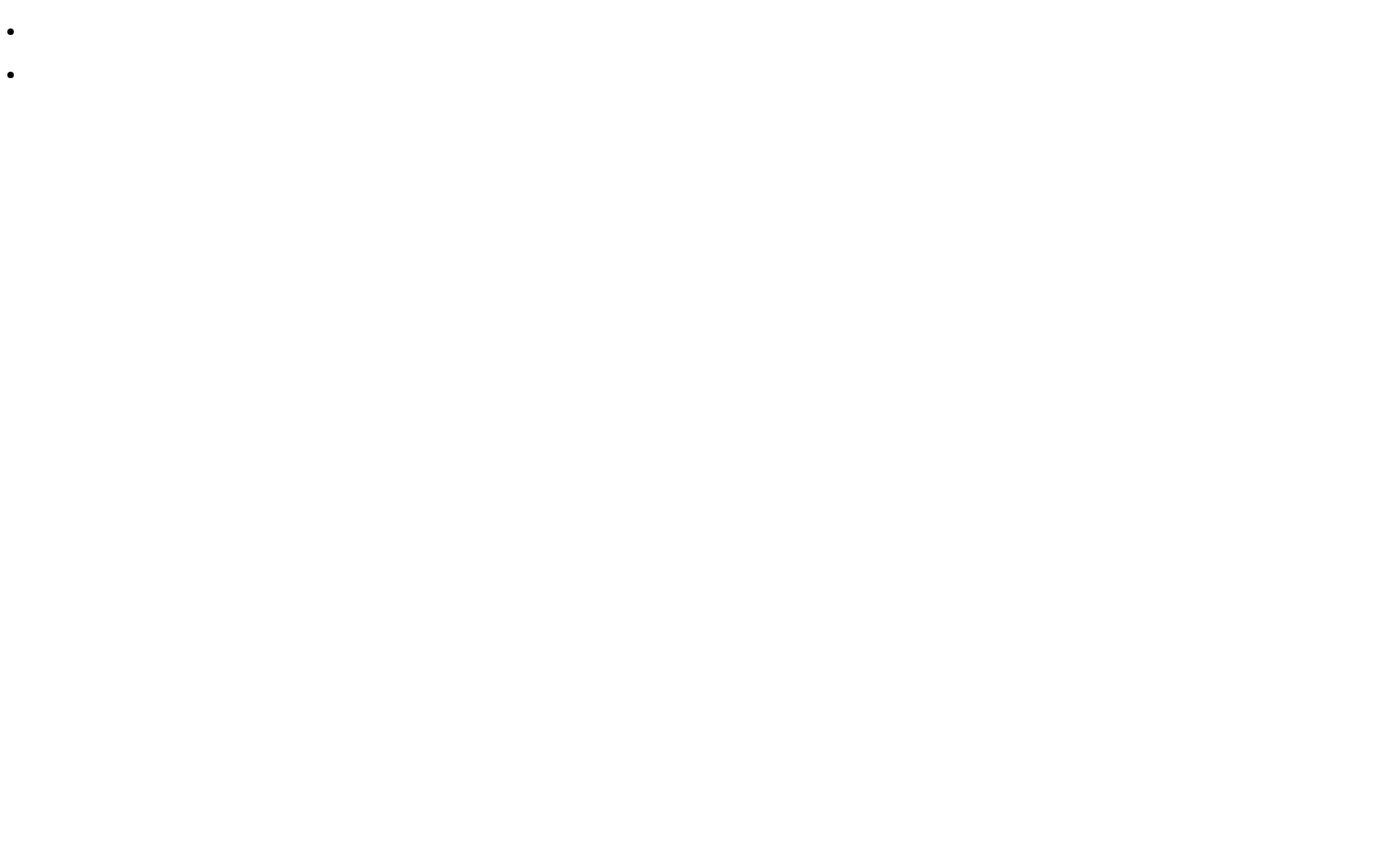
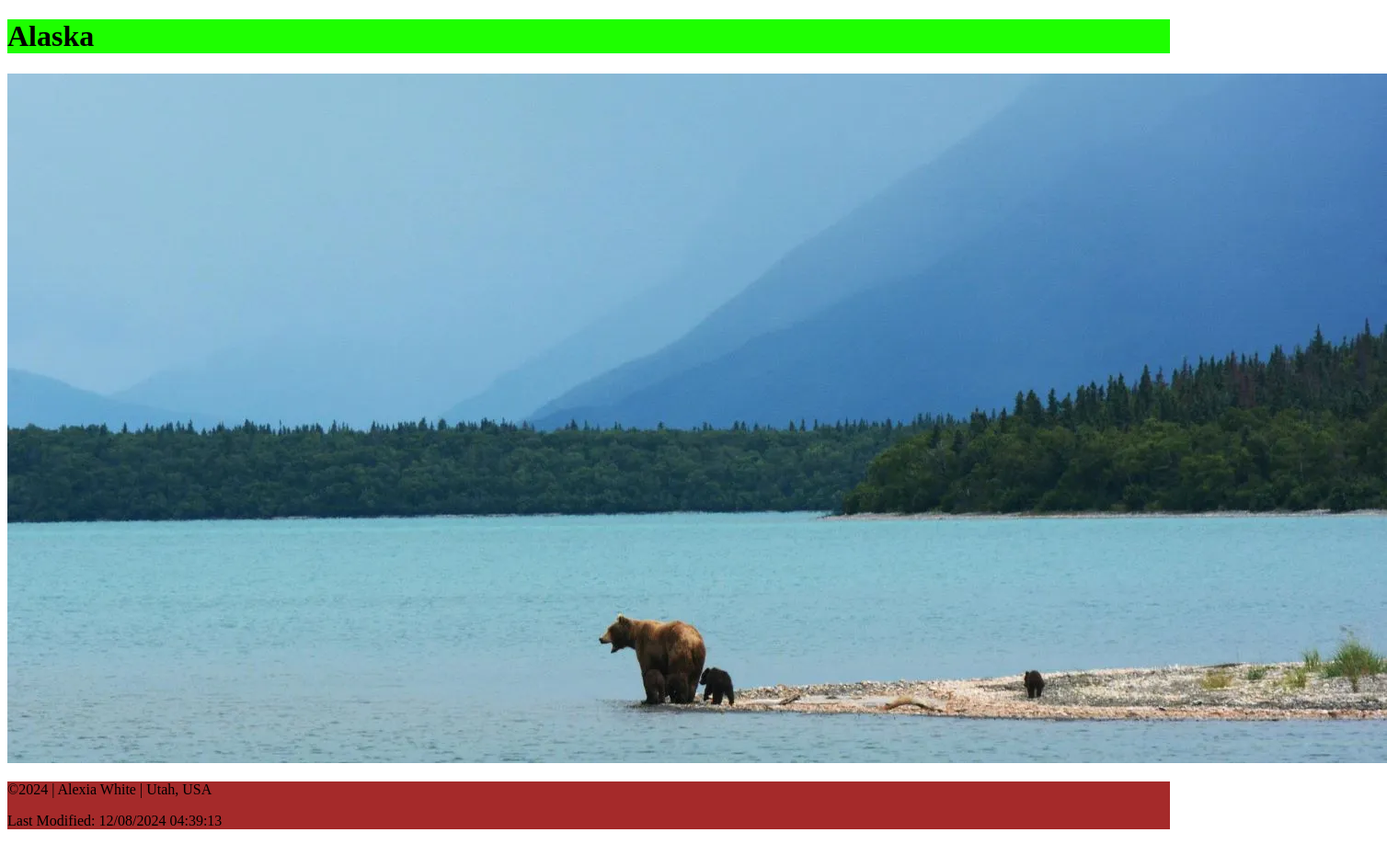
Before and after one commit to alynwhite/wdd131, a plain HTML site: page place.html in a window 1280 px wide. Shown: the whole page at 92% size, 1508 px wide, since content can reach past the window. Before the commit the page ends 800 px from the top, so only its background shows below. Drawn offline with Linux system fonts and the light colour scheme.

Commit message:
not sure the changes

```diff
--- a/place.html
+++ b/place.html
@@ -7,27 +7,48 @@
     <meta name="description" content="WDD 131 - HTML page created to work on accumulation of week 3.">
     <meta name="author" content="Alexia White">
     <link rel="stylesheet" href="styles/place.css">
+    <link rel="stylesheet" href="styles/place-large.css">
     <script src="scripts/place.js" defer></script>
 </head>
 <body>
     <header>
-        <h1></h1>
+        <h1>Alaska</h1>
     </header>
     <main>
         <div class="hero">
-            <picture></picture>
+            <picture>
+                <source srcset="images/hero-large.webp" media="(min-width: 1000px)">
+                <source srcset="images/hero-medium.webp" media="(min-width: 500px)">
+                <img src="images/hero-small.webp" alt="Bears in Alaska"  width="1500px" height="750px">
+            </picture>
         </div>
-        <section>
-            <h2>
-                <li></li>
-            </h2>
+        <!-- <section>
+            <h2>Data</h2>
+            <ul>
+                <li>Area: </li>
+                <li>Population: </li>
+                <li>Capital: </li>
+                <li>Languages: </li>
+                <li>Currency: </li>
+                <li>Time Zone: </li>
+                <li>Calling Code: </li>
+                <li>Internet TLD: </li>
+            </ul>
         </section>
         <section>
-            <h2>
-                <li></li>
-            </h2>
-        </section>
+            <h2>Weather</h2>
+            <img src="images/snow.svg" alt="Snow Icon">
+            <ul>
+                <li>Temperature: </li>
+                <li>Conditions: </li>
+                <li>Wind: </li>
+                <li>Wind Chill: </li>
+            </ul>
+        </section> -->
     </main>
-    <footer></footer>
+    <footer>
+        <p>©<span id="currentyear"></span></p>
+        <p id="lastModified"></p>
+    </footer>
 </body>
 </html>
--- a/scripts/place.js
+++ b/scripts/place.js
@@ -0,0 +1,6 @@
+const currentyear = document.querySelector("#currentyear");
+const lastModified = document.querySelector("#lastModified");
+const today = new Date();
+
+currentyear.innerHTML = `<span>${today.getFullYear()}  | Alexia White | Utah, USA</span>  `;
+lastModified.innerHTML = `Last Modified: ${document.lastModified}`;
--- /dev/null
+++ b/styles/place-large.css
@@ -0,0 +1,8 @@
+@media screen and (min-width: 500px){
+    h2::after{
+        content: ❄️;
+    }
+   *{
+    max-width: 1500px;
+   }
+}
--- a/styles/place.css
+++ b/styles/place.css
@@ -0,0 +1,9 @@
+h1{
+    background-color: rgb(30, 255, 0);
+}
+header{
+    background-color: blue;
+}
+footer{
+    background-color: brown;
+}
```
Also changed, not shown: images/hero-large.JPG (added), images/hero-large.webp (added), images/hero-medium.JPG (added), images/hero-medium.webp (added), images/hero-small.JPG (added), images/hero-small.webp (added), images/snow-cloud.svg (added), images/snow.svg (added).
